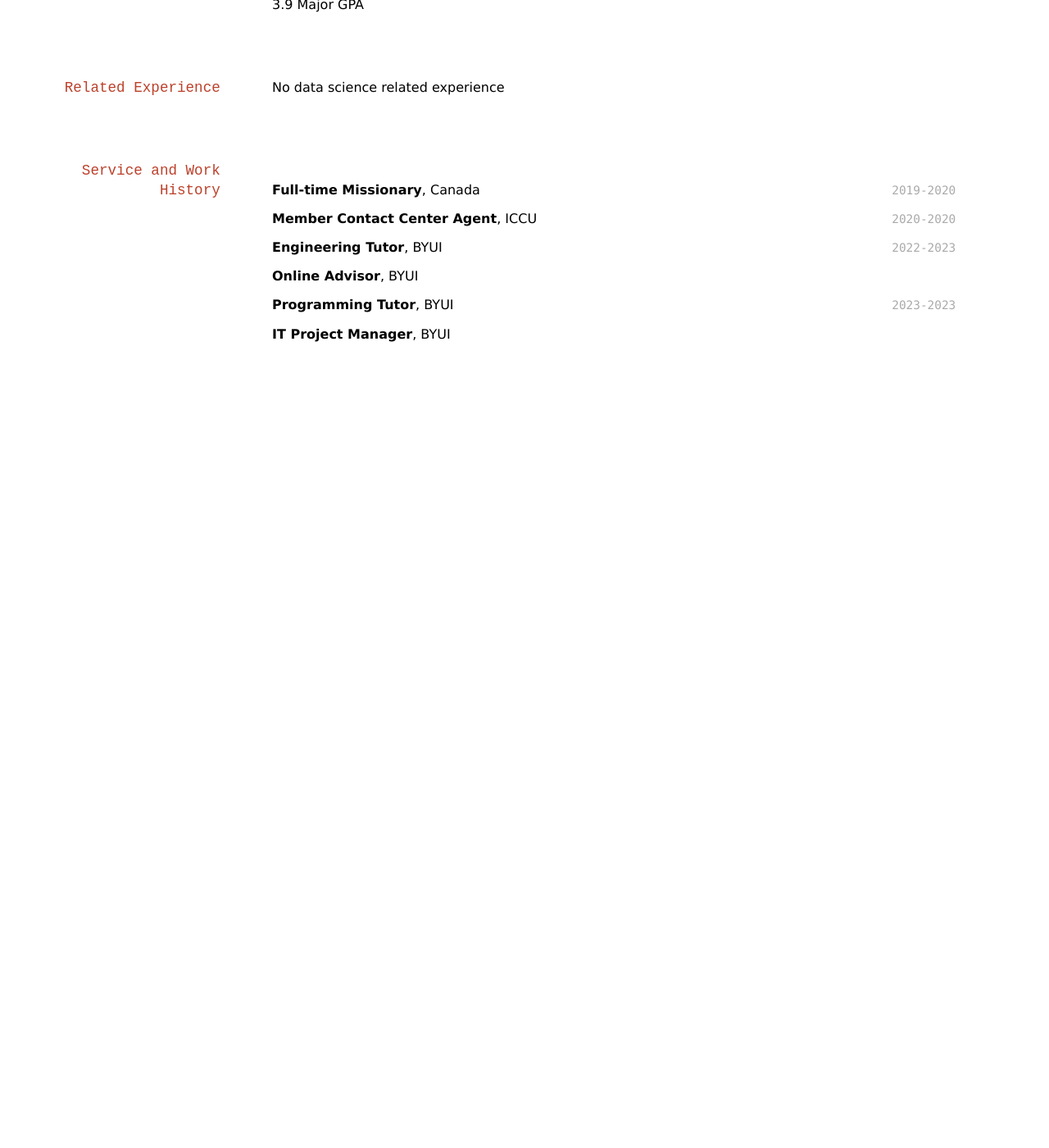
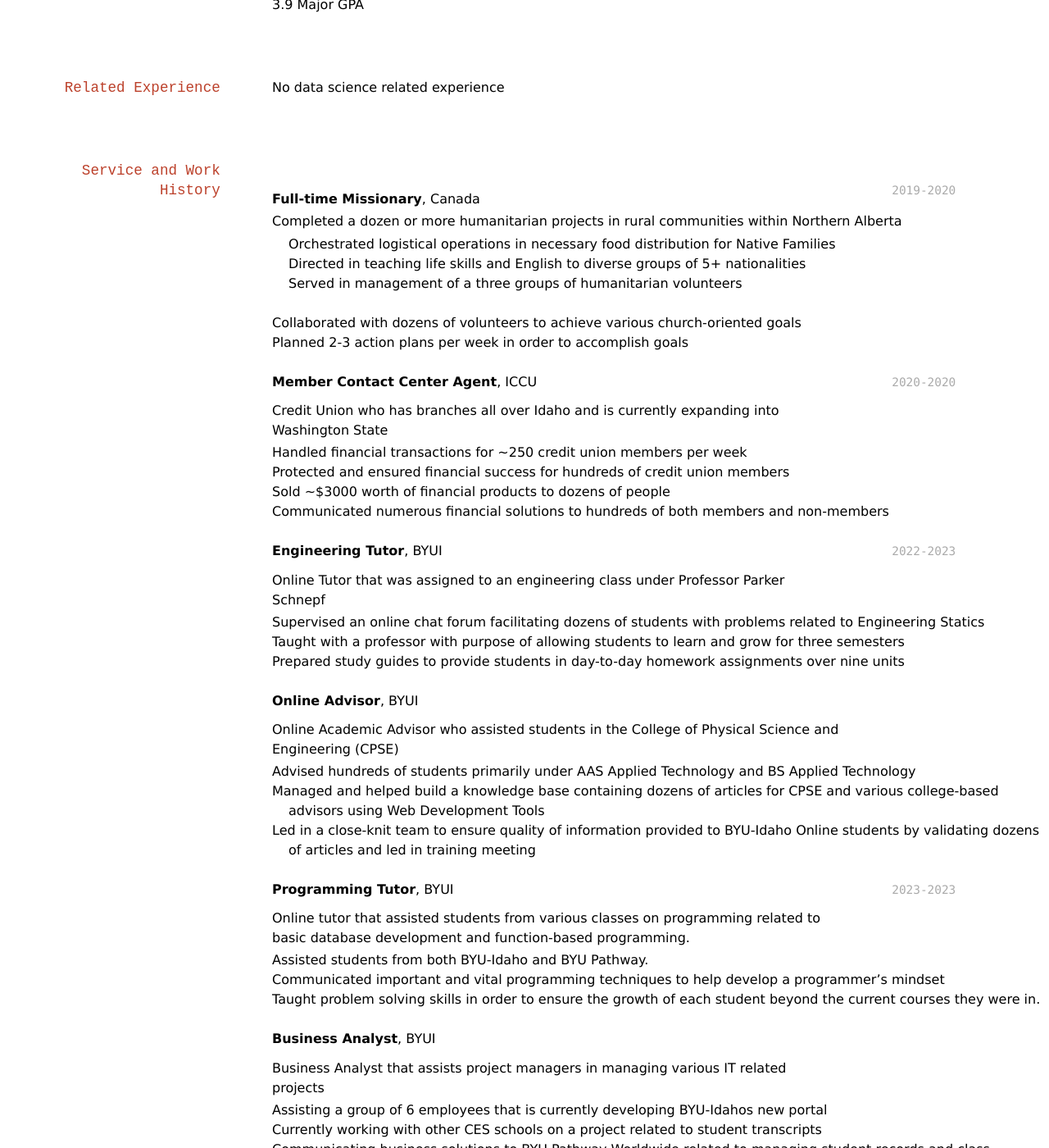
Before and after one commit to byuids-resumes/Hartman-Resume, a Jekyll site: the page built from docs/index.md, in a window 1280 px wide and 1400 px high, scrolled down 238 px. Shown: the whole window at 82% size. Built offline with Jekyll 4.4.1, drawn with Linux system fonts in a browser that asks for light colours; before the commit the page ends 900 px from its top, so only the background shows below that; some of the changed text lies outside the part shown.

Commit message:
Took recommendation, put detailed job description

```diff
--- a/docs/index.md
+++ b/docs/index.md
@@ -29,21 +29,60 @@ No data science related experience
 ## Service and Work History
 
 `2019-2020`
+
 __Full-time Missionary__, Canada
+- Completed a dozen or more humanitarian projects in rural communities within Northern Alberta
+    - Orchestrated logistical operations in necessary food distribution for Native Families
+    - Directed in teaching life skills and English to diverse groups of 5+ nationalities
+    - Served in management of a three groups of humanitarian volunteers
+- Collaborated with dozens of volunteers to achieve various church-oriented goals
+- Planned 2-3 action plans per week in order to accomplish goals
 
 `2020-2020`
+
 __Member Contact Center Agent__, ICCU
 
+Credit Union who has branches all over Idaho and is currently expanding into Washington State
+- Handled financial transactions for ~250 credit union members per week
+- Protected and ensured financial success for hundreds of credit union members
+- Sold ~$3000 worth of financial products to dozens of people
+- Communicated numerous financial solutions to hundreds of both members and non-members
+
 `2022-2023`
+
 __Engineering Tutor__, BYUI
+
+Online Tutor that was assigned to an engineering class under Professor Parker Schnepf
+- Supervised an online chat forum facilitating dozens of students with problems related to Engineering Statics
+- Taught with a professor with purpose of allowing students to learn and grow for three semesters
+- Prepared study guides to provide students in day-to-day homework assignments over nine units
 
 __Online Advisor__, BYUI
 
+Online Academic Advisor who assisted students in the College of Physical Science and Engineering (CPSE)
+- Advised hundreds of students primarily under AAS Applied Technology and BS Applied Technology
+- Managed and helped build a knowledge base containing dozens of articles for CPSE and various college-based
+advisors using Web Development Tools
+- Led in a close-knit team to ensure quality of information provided to BYU-Idaho Online students by validating dozens
+of articles and led in training meeting
+
 `2023-2023`
+
 __Programming Tutor__, BYUI
 
-__IT Project Manager__, BYUI
+Online tutor that assisted students from various classes on programming related to basic database development and function-based programming.
+
+- Assisted students from both BYU-Idaho and BYU Pathway.
+- Communicated important and vital programming techniques to help develop a programmer's mindset
+- Taught problem solving skills in order to ensure the growth of each student beyond the current courses they were in.
+
+__Business Analyst__, BYUI
+
+Business Analyst that assists project managers in managing various IT related projects
+- Assisting a group of 6 employees that is currently developing BYU-Idahos new portal
+- Currently working with other CES schools on a project related to student transcripts
+- Communicating business solutions to BYU Pathway Worldwide related to managing student records and class management
 
 <!-- ### Footer
 
-Last updated: May 2013 -->
+Last updated: July 2023 -->
```
